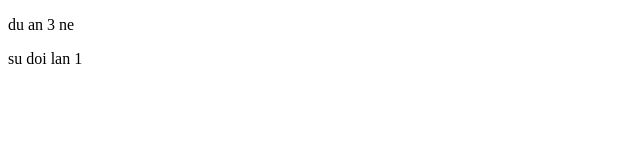
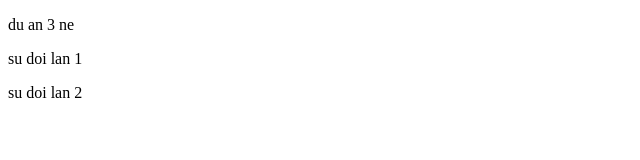
Before and after one commit to thaivanvv/Duan3, a plain HTML site: page index.html in a window 1280 px wide. Shown: the full height of the page, 0-640 px from the left. Drawn offline with Linux system fonts and the light colour scheme.

Commit message:
su doi lan 2

```diff
--- a/index.html
+++ b/index.html
@@ -9,5 +9,7 @@
     <p>du an 3 ne</p>
 
     <p>su doi lan 1</p>
+
+    <p>su doi lan 2</p>
   </body>
 </html>
```
